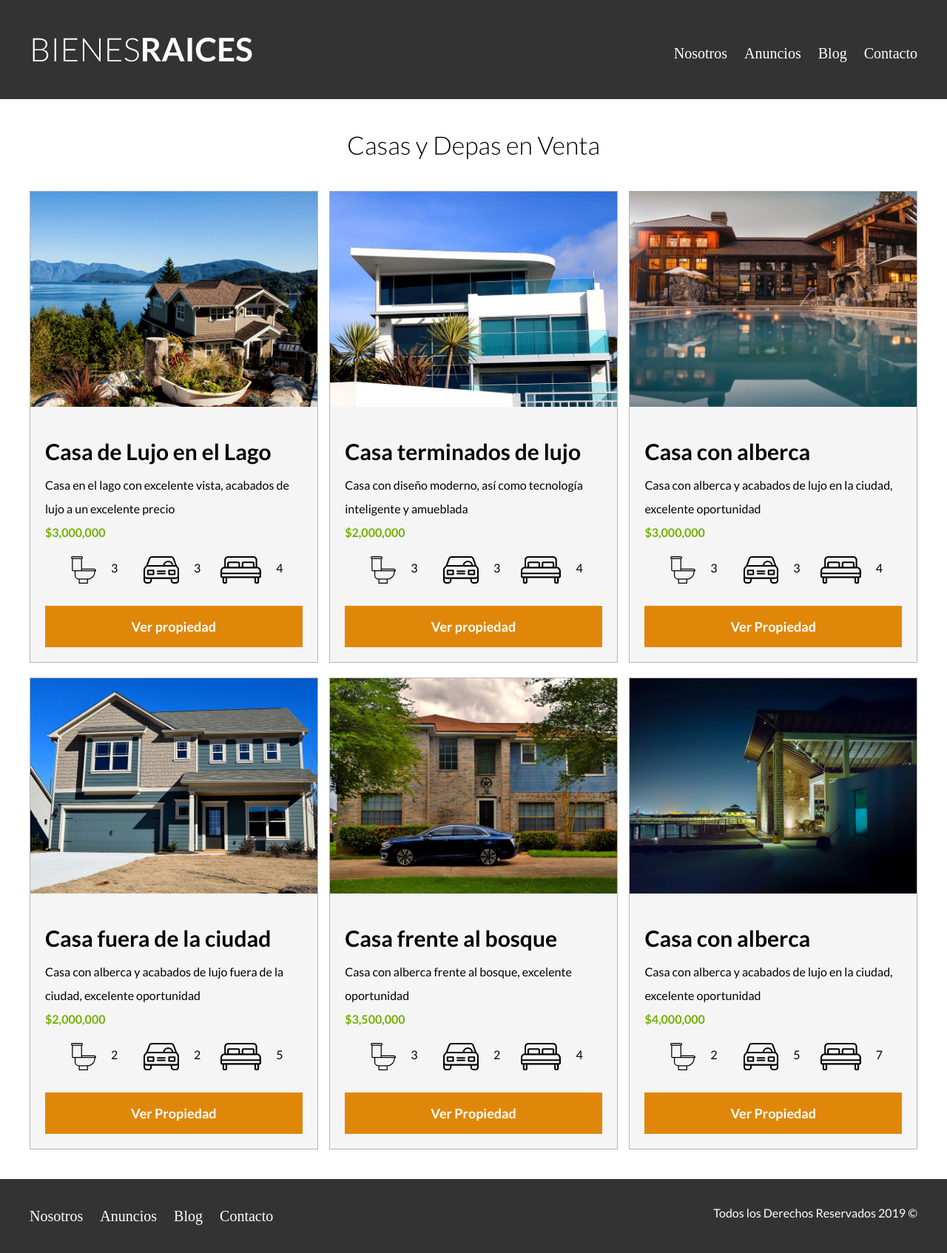
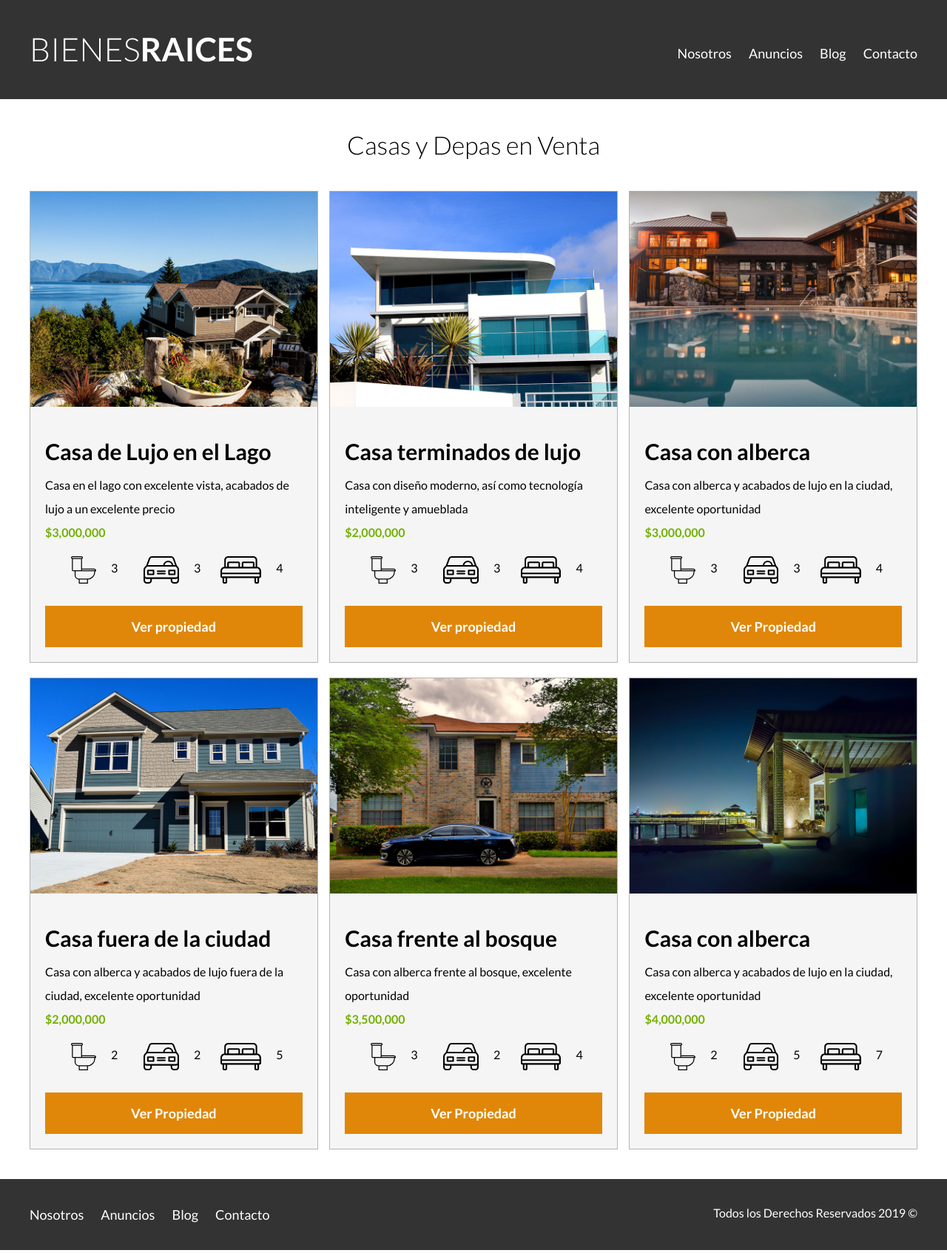
Before and after one commit to victorbarbero/web-bienes-raices, a plain HTML site: page anuncios.html in a window 1280 px wide. Shown: the whole page at 74% size. Drawn offline with Linux system fonts and the light colour scheme.

Commit message:
Hacer responsivo

```diff
--- a/css/styles.css
+++ b/css/styles.css
@@ -16,6 +16,7 @@
     max-width: 100%;
 }
 .contenedor {
+    width: 95%;
     max-width: 120rem; /** 1200px */
     margin: 0 auto;
 }
@@ -65,6 +66,14 @@
     display: inline-block;
     text-align: center;
     border: none;
+    display: block;
+    flex: 0 0 100%;
+}
+@media (min-width: 768px) {
+    .boton {
+        display: inline-block;
+        flex: 0 0 auto;
+    }
 }
 .boton:hover {
     cursor: pointer;
@@ -94,45 +103,66 @@
     display: flex;
     flex-direction: column;
     justify-content: space-between;
+    text-align: center;
 }
-
+@media (min-width: 768px) {
+    .contenido-header {
+        text-align: left;
+    }
+}
 .contenido-header h1 {
     color: #ffffff;
     padding-bottom: 2rem; /** 20px **/
     max-width: 60rem; /** 600px **/
     line-height: 2;
 }
-
+.barra {
+    padding-top: 3rem; /** 30px **/
+}
+@media (min-width: 768px) {
     .barra {
         display: flex;
         justify-content: space-between;
         align-items: center;
-    padding-top: 3rem; /** 30px **/
+    }
 }
 
 /** Navegación **/
 .navegacion a {
     color: #ffffff;
     text-decoration: none;
-    font-size: 2rem; /** 18 px **/
+    font-size: 2.2rem; /** 22px **/
+    display: block;
+}
+@media (min-width: 768px) {
+    .navegacion a {
+        display: inline-block;
         margin-right: 2rem; /** 20 px **/
-    font-family: 'Times New Roman', Times, serif;
+        font-size: 1.8rem; /** 18px **/
+    }
+    .navegacion a:last-of-type {
+        margin-right: 0;
+    }
 }
 .navegacion a:hover {
     color: #71B100;
 }
-.navegacion a:last-of-type {
-    margin-right: 0;
-}
 
 /** Iconos Nosotros **/
+@media (min-width: 768px) {
     .iconos-nosotros {
         display: flex;
         justify-content: space-between;
     }
+}
+.icono {
+
+    text-align: center;
+}
+@media (min-width: 768px) {
     .icono {
         flex-basis: calc(33.3% - 1rem);
-    text-align: center;
+    }
 }
 .icono h3 {
     /** Afectará solo a los h3 que sean hijos de la clase icono **/
@@ -140,19 +170,25 @@
 }
 
 /** Anuncios **/
+@media (min-width: 768px) {
     .contenedor-anuncios {
         display:flex;
         justify-content: space-between;
         flex-wrap: wrap;
     }
+}
 .anuncio {
-    flex: 0 0 calc(33.3% - 1rem); /** Sustituye a las 3 de abajo **/
     /* flex-grow: 0; */
     /*flex-shrink: 0; */
     /* flex-basis: calc(33.3% - 1rem); */
     border: 0.1rem solid #B5B5B5;
     background-color: #F5F5F5;
     margin-bottom: 2rem; /** 20px **/
+}
+@media (min-width: 768px) {
+    .anuncio {
+        flex: 0 0 calc(33.3% - 1rem); /** Sustituye a las 3 de abajo **/
+    }
 }
 .contenido-anuncio {
     padding: 2rem; /** 20px **/
@@ -194,7 +230,7 @@
     align-items: center;
 }
 .contenido-contacto {
-    flex: 1;
+    flex: 0 0 95%;
     color: #ffffff;
 }
 .contenido-contacto p {
@@ -202,6 +238,7 @@
 }
 
 /** Sección inferior **/
+@media (min-width: 768px) {
     .seccion-inferior {
         display: flex;
         justify-content: space-between;
@@ -212,19 +249,26 @@
     .seccion-inferior .testimoniales {
         flex-basis: calc(40% - 2rem);
     }
+}
+.entrada-blog {
+    margin-bottom: 2rem; /** 20px **/
+}
+@media (min-width: 768px) {
     .entrada-blog {
         display: flex;
         justify-content: space-between;
-    margin-bottom: 2rem; /** 20px **/
+    }
 }
 .entrada-blog:last-of-type {
     margin-bottom: 0;
 }
+@media (min-width: 768px) {
     .entrada-blog .imagen {
         flex-basis: 40%;
     }
     .entrada-blog .texto-entrada {
         flex-basis: calc(60% - 3rem);
+    }
 }
 .texto-entrada a {
     color: #000000;
@@ -277,8 +321,21 @@
 }
 .contenedor-footer {
     padding: 3rem 0; /** 30px arriba y abajo 0px izquierda y derecha **/
+    text-align: center;
+}
+@media (min-width: 768px) {
+    .contenedor-footer {
         display: flex;
         justify-content: space-between;
+    }
+}
+.site-footer nav {
+    display: none;
+}
+@media (min-width: 768px) {
+    .site-footer nav {
+        display: block;
+    }
 }
 .copyright {
     margin: 0;
@@ -287,10 +344,12 @@
 
 /** INTERNAS **/
 /** Nosotros **/
+@media (min-width: 768px) {
     .contenido-nosotros {
         display: grid;
         grid-template-columns: repeat(2, 1fr); /** 2 columnas, cada una ocupa la mitad fr=fracción **/
         grid-column-gap: 2rem; /** 20px **/
+    }
 }
 .texto-nosotros blockquote {
     font-weight: 900;
```
Lines whose indentation alone changed are shown as unchanged.
